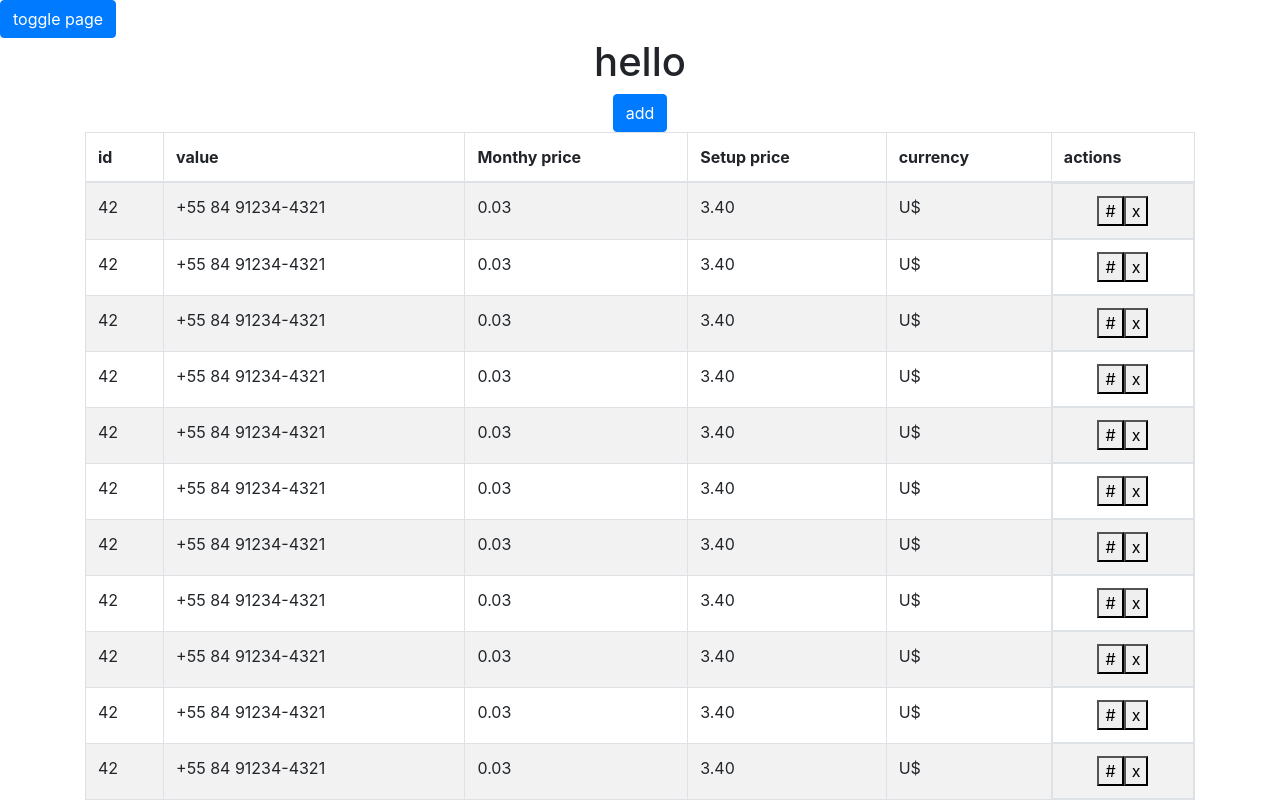
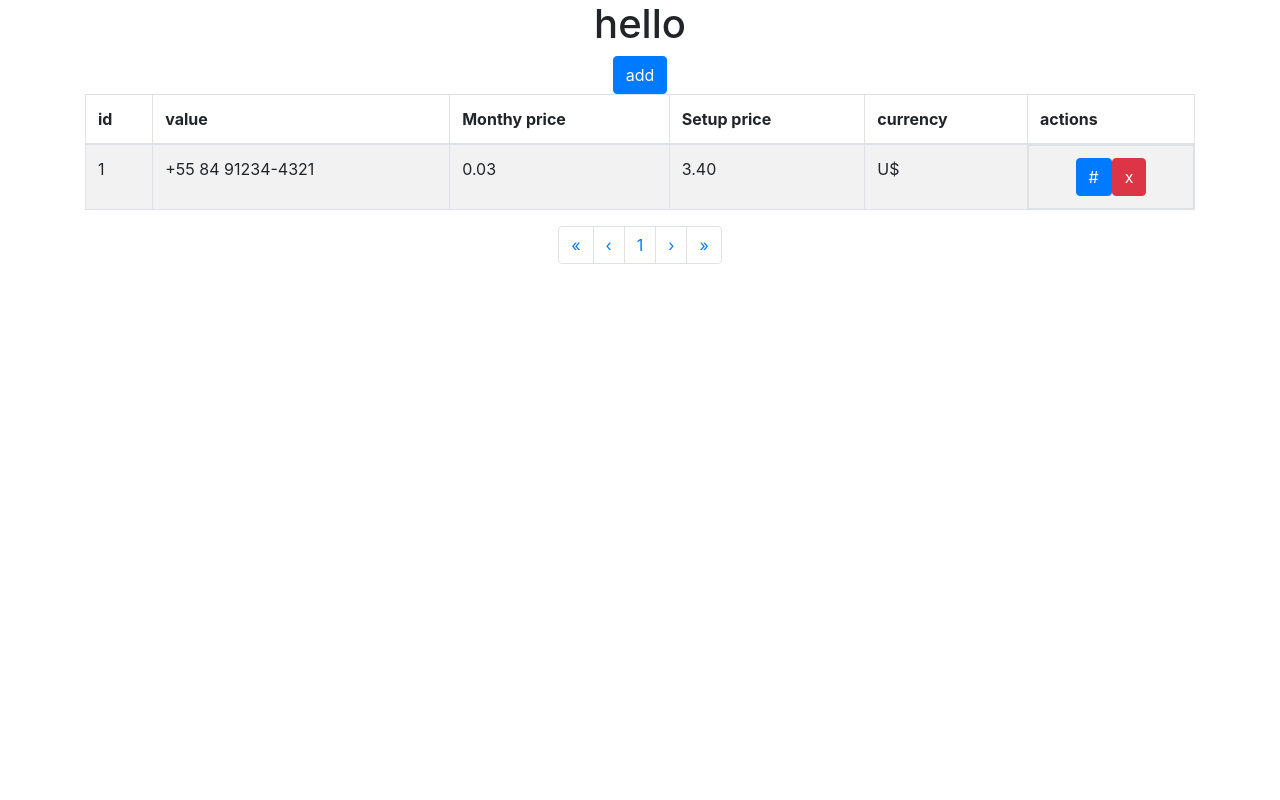
Before and after one commit to izass/client-CRUD-redux, a React (Create React App) app: page / in a window 1280 px wide. Shown: the top 800 px of the page. Built offline with nearby package versions, Linux system fonts and the light colour scheme.

Commit message:
Refactor code to use Router Dom navigation and redux

```diff
--- a/src/App.js
+++ b/src/App.js
@@ -1,28 +1,49 @@
-import Reacr, { useState } from 'react'
-import { Button } from 'react-bootstrap';
+import React, { useEffect } from 'react'
+
+import {
+  Switch,
+  Route,
+} from "react-router-dom"
+import { useDispatch } from 'react-redux'
+
 import Landing from './pages/Landing'
 import NewClient from './pages/NewClient'
 
+import { setClients } from './ducks/clientsSlice'
+
+
 function App() {
-  const [currentPage, setCurrentPage] = useState(true)
+  const dispatch = useDispatch()
 
-  function renderCurrentPage() {
-    if (currentPage) {
-      return <Landing />
-    } else {
-      return <NewClient />
+  useEffect(() => {
+    generateSeed(1)
+  }, [dispatch])
+
+  function generateSeed(size) {
+    let seed = []
+    for(let i=0; i<size; i++) {
+      seed.push(
+        {
+          "id": i+1,
+          "value": "+55 84 91234-4321",
+          "monthyPrice": "0.03",
+          "setupPrice": "3.40",
+          "currency": "U$"
+        }
+      )
     }
-  }
-
-  function togglePage() {
-    setCurrentPage(!currentPage)
+    dispatch(setClients(seed))
   }
 
   return (
-    <div>
-      <Button onClick={togglePage}>toggle page</Button>
-      {renderCurrentPage()}
-    </div>
+    <Switch>
+      <Route exact path="/" component={Landing} />
+      <Route exact path="/newclient" component={NewClient} />
+      <Route exact path="/client/:id" component={NewClient} />
+      <Route path="*">
+        <h1>404</h1>
+      </Route>
+    </Switch>
   );
 }
 
--- a/src/pages/Landing/index.js
+++ b/src/pages/Landing/index.js
@@ -1,11 +1,88 @@
-import React from 'react'
-import {Button, Container, Table } from 'react-bootstrap'
+import React, { useEffect, useState } from 'react'
+
+import { useDispatch, useSelector } from 'react-redux'
+import { Link, withRouter } from 'react-router-dom'
+import { Button, Container, Table, Pagination, Modal, Spinner } from 'react-bootstrap'
+
+import { setClients } from '../../ducks/clientsSlice'
+import LoadingPage from '../../components/LoadingPage'
+
 
 function Landing() {
+  const dispatch = useDispatch()
+  const clients = useSelector(state => state.clientsSlice.items)
+
+  const [pagesNumber, setPagesNumber] = useState(1)
+  const [show, setShow] = useState(false);
+  const [selectedCientId, setSelectedClientId] = useState(null)
+  const [loadingAction, setLoadingAction] = useState(false)
+  const [loadingPage, setLoadingPage] = useState(true)
+
+
+  const handleClose = () => setShow(false);
+  const handleShow = () => setShow(true);
+
+  useEffect(() => {
+    setTimeout(() => {
+      setLoadingPage(false)
+    }, 2000)
+  }, [])
+
+
+  useEffect(() => {
+    setPagesNumber(calculatePagesNumber())
+  }, [calculatePagesNumber])
+
+  function calculatePagesNumber() {
+    if (clients.length % 10 === 0) {
+      return clients.length/10
+    }
+    return parseInt((clients.length/10) + 1)
+  }
+
+  function deleteClient() {
+    setLoadingAction(true)
+    setTimeout(() => {
+      let list = clients.filter(client => client.id !== selectedCientId)
+
+      dispatch(setClients(list))
+
+      setLoadingAction(false)
+      handleClose()
+    }, 2000)
+  }
+
+  function renderPagination() {
+    let pagination = []
+    for (let i=0; i < pagesNumber; i++) {
+      pagination.push(
+        <Pagination.Item key={i}>{i+1}</Pagination.Item>
+      )
+    }
+
+    if (pagination.length > 5) {
+      let longPagination = [
+        pagination[0],
+        pagination[1],
+        <Pagination.Ellipsis />,
+        pagination[pagesNumber-2],
+        pagination[pagesNumber-1]
+      ]
+
+      return longPagination
+    }
+
+    return pagination
+  }
+
+  if (loadingPage) {
+    return <LoadingPage />
+  }
+
   return (
     <Container className="d-flex flex-column align-items-center">
       <h1>hello</h1>
-      <Button>add</Button>
+      <Button as={Link} to="/newclient">add</Button>
       <Table striped bordered hover>
         <thead>
           <tr>
@@ -19,7 +96,7 @@ function Landing() {
         </thead>
 
         <tbody>
-          {clientsList.map((client, index) =>
+          {clients.map((client, index) =>
             <tr key={index}>
               <td>{client.id}</td>
               <td>{client.value}</td>
@@ -27,165 +104,45 @@ function Landing() {
               <td>{client.setupPrice}</td>
               <td>{client.currency}</td>
               <td className="d-flex justify-content-center">
-                <button>#</button>
-                <button>x</button>
+                <Button as={Link} to ={`/client/${client.id}`}>#</Button>
+                <Button variant="danger" onClick={() => {
+                  setSelectedClientId(client.id)
+                  handleShow()
+                }}>x</Button>
               </td>
             </tr>
           )}
         </tbody>
       </Table>
+
+      <Modal show={show} onHide={loadingAction ? null : handleClose}>
+        <Modal.Header closeButton>
+          <Modal.Title>WARNING</Modal.Title>
+        </Modal.Header>
+        <Modal.Body>Are you sure you want to delete the client from id {selectedCientId}?</Modal.Body>
+        <Modal.Footer>
+          <Button variant="secondary" onClick={handleClose} disabled={loadingAction}>
+            cancel
+          </Button>
+          <Button variant="danger" onClick={deleteClient} disabled={loadingAction}>
+            Delete
+            {loadingAction &&
+              <Spinner animation="grow" size="sm"/>
+            }
+          </Button>
+        </Modal.Footer>
+      </Modal>
+
+      <Pagination>
+        <Pagination.First />
+        <Pagination.Prev />
+        {renderPagination()}
+        <Pagination.Next />
+        <Pagination.Last />
+      </Pagination>
+
     </Container>
   )
 }
 
-const clientsList = [
-  {
-    "id": 42,
-    "value": "+55 84 91234-4321",
-    "monthyPrice": "0.03",
-    "setupPrice": "3.40",
-    "currency": "U$"
-  },
-  {
-    "id": 42,
-    "value": "+55 84 91234-4321",
-    "monthyPrice": "0.03",
-    "setupPrice": "3.40",
-    "currency": "U$"
-  },
-  {
-    "id": 42,
-    "value": "+55 84 91234-4321",
-    "monthyPrice": "0.03",
-    "setupPrice": "3.40",
-    "currency": "U$"
-  },
-  {
-    "id": 42,
-    "value": "+55 84 91234-4321",
-    "monthyPrice": "0.03",
-    "setupPrice": "3.40",
-    "currency": "U$"
-  },
-  {
-    "id": 42,
-    "value": "+55 84 91234-4321",
-    "monthyPrice": "0.03",
-    "setupPrice": "3.40",
-    "currency": "U$"
-  },
-  {
-    "id": 42,
-    "value": "+55 84 91234-4321",
-    "monthyPrice": "0.03",
-    "setupPrice": "3.40",
-    "currency": "U$"
-  },
-  {
-    "id": 42,
-    "value": "+55 84 91234-4321",
-    "monthyPrice": "0.03",
-    "setupPrice": "3.40",
-    "currency": "U$"
-  },
-  {
-    "id": 42,
-    "value": "+55 84 91234-4321",
-    "monthyPrice": "0.03",
-    "setupPrice": "3.40",
-    "currency": "U$"
-  },
-  {
-    "id": 42,
-    "value": "+55 84 91234-4321",
-    "monthyPrice": "0.03",
-    "setupPrice": "3.40",
-    "currency": "U$"
-  },
-  {
-    "id": 42,
-    "value": "+55 84 91234-4321",
-    "monthyPrice": "0.03",
-    "setupPrice": "3.40",
-    "currency": "U$"
-  },
-  {
-    "id": 42,
-    "value": "+55 84 91234-4321",
-    "monthyPrice": "0.03",
-    "setupPrice": "3.40",
-    "currency": "U$"
-  },
-  {
-    "id": 42,
-    "value": "+55 84 91234-4321",
-    "monthyPrice": "0.03",
-    "setupPrice": "3.40",
-    "currency": "U$"
-  },
-  {
-    "id": 42,
-    "value": "+55 84 91234-4321",
-    "monthyPrice": "0.03",
-    "setupPrice": "3.40",
-    "currency": "U$"
-  },
-  {
-    "id": 42,
-    "value": "+55 84 91234-4321",
-    "monthyPrice": "0.03",
-    "setupPrice": "3.40",
-    "currency": "U$"
-  },
-  {
-    "id": 42,
-    "value": "+55 84 91234-4321",
-    "monthyPrice": "0.03",
-    "setupPrice": "3.40",
-    "currency": "U$"
-  },
-  {
-    "id": 42,
-    "value": "+55 84 91234-4321",
-    "monthyPrice": "0.03",
-    "setupPrice": "3.40",
-    "currency": "U$"
-  },
-  {
-    "id": 42,
-    "value": "+55 84 91234-4321",
-    "monthyPrice": "0.03",
-    "setupPrice": "3.40",
-    "currency": "U$"
-  },
-  {
-    "id": 42,
-    "value": "+55 84 91234-4321",
-    "monthyPrice": "0.03",
-    "setupPrice": "3.40",
-    "currency": "U$"
-  },
-  {
-    "id": 42,
-    "value": "+55 84 91234-4321",
-    "monthyPrice": "0.03",
-    "setupPrice": "3.40",
-    "currency": "U$"
-  },
-  {
-    "id": 42,
-    "value": "+55 84 91234-4321",
-    "monthyPrice": "0.03",
-    "setupPrice": "3.40",
-    "currency": "U$"
-  },
-  {
-    "id": 42,
-    "value": "+55 84 91234-4321",
-    "monthyPrice": "0.03",
-    "setupPrice": "3.40",
-    "currency": "U$"
-  }
-]
-
-export default Landing
+export default withRouter(Landing)
--- a/src/pages/NewClient/index.js
+++ b/src/pages/NewClient/index.js
@@ -1,54 +1,120 @@
-import React from 'react'
+import React, { useEffect, useState } from 'react'
 
-import { Button, Container, Form } from 'react-bootstrap'
+import { useDispatch, useSelector } from 'react-redux'
+import { Button, Container, Form, Spinner } from 'react-bootstrap'
 import { useFormik } from 'formik'
+import MaskedInput from 'react-text-mask'
 
-function NewClient() {
-  const formik = useFormik({
+import LoadingPage from '../../components/LoadingPage'
+import validationSchema from '../../validations/newClientValidation'
+import { setClients, setCount } from '../../ducks/clientsSlice'
+import { withRouter } from 'react-router-dom'
+
+
+function NewClient(props) {
+  const dispatch = useDispatch()
+  const clients = useSelector(state => state.clientsSlice.items)
+  const count = useSelector(state => state.clientsSlice.count)
+
+  const [loadingPage, setLoadingPage] = useState(true)
+  const [currentClient, setCurrentClient] = useState(null)
+
+
+  useEffect(() => {
+    setTimeout(() => {
+      if (props.match.params.id) {
+        const found = clients.find(client => client.id == props.match.params.id)
+        setCurrentClient(found)
+      }
+
+      setLoadingPage(false)
+    }, 2000)
+  }, [])
+
+  const {
+    handleBlur,
+    handleChange,
+    handleSubmit,
+    errors,
+    touched,
+    values,
+    isSubmitting,
+    setSubmitting
+  } = useFormik({
+    enableReinitialize: true,
     initialValues: {
-      value: '',
-      monthyPrice: '',
-      setupPrie: '',
-      currency: ''
+      value: currentClient ? currentClient.value : '',
+      monthyPrice: currentClient ? currentClient.monthyPrice : '',
+      setupPrice: currentClient ? currentClient.setupPrice : '',
+      currency: currentClient ? currentClient.currency : ''
     },
+    validationSchema,
     onSubmit: values => {
-      alert(JSON.stringify(values, null, 2));
+
+
+      setTimeout(() => {
+        const newClient = {
+          id: count+1,
+          ...values
+        }
+        dispatch(setClients([...clients, newClient]))
+        dispatch(setCount(count + 1))
+        setSubmitting(false)
+        props.history.push("/")
+      }, 2000)
     },
   });
+
+  if (loadingPage) {
+    return <LoadingPage />
+  }
+
+  console.log(currentClient)
 
   return (
     <Container className="d-flex flex-column">
       <h1 className="align-self-center">New Client</h1>
-      <Form onSubmit={formik.handleSubmit}>
+      <Form onSubmit={handleSubmit}>
 
         <Form.Group>
           <Form.Label>value</Form.Label>
           <Form.Control
+            as={MaskedInput}
+            mask={['+', /\d/, /\d/, ' ', /\d/, /\d/, ' ', /\d/, /\d/, /\d/, /\d/, /\d/, '-', /\d/, /\d/, /\d/, /\d/]}
             name="value"
             type="text"
-            onChange={formik.handleChange}
-            value={formik.values.value}
+            onChange={handleChange}
+            onBlur={handleBlur}
+            value={values.value}
+            isInvalid={touched.value && errors.value}
           />
+          <Form.Control.Feedback type="invalid">{errors.value}</Form.Control.Feedback>
         </Form.Group>
 
         <Form.Group>
           <Form.Label>Monthy price</Form.Label>
           <Form.Control
             name="monthyPrice"
-            type="text"
-            onChange={formik.handleChange}
-            value={formik.values.monthyPrice}
+            type="number"
+            onChange={handleChange}
+            onBlur={handleBlur}
+            value={values.monthyPrice}
+            isInvalid={touched.monthyPrice && errors.monthyPrice}
           />
+          <Form.Control.Feedback type="invalid">{errors.monthyPrice}</Form.Control.Feedback>
         </Form.Group>
 
         <Form.Group>
           <Form.Label>Setup Price</Form.Label>
           <Form.Control
             name="setupPrice"
-            type="text"
-            onChange={formik.handleChange}
-            value={formik.values.setupPrice}
+            type="number"
+            onChange={handleChange}
+            onBlur={handleBlur}
+            value={values.setupPrice}
+            isInvalid={touched.setupPrice && errors.setupPrice}
           />
+          <Form.Control.Feedback type="invalid">{errors.setupPrice}</Form.Control.Feedback>
         </Form.Group>
 
         <Form.Group>
@@ -56,15 +122,23 @@ function NewClient() {
           <Form.Control
             name="currency"
             type="text"
-            onChange={formik.handleChange}
-            value={formik.values.currency}
+            onChange={handleChange}
+            onBlur={handleBlur}
+            value={values.currency}
+            isInvalid={touched.currency && errors.currency}
           />
+          <Form.Control.Feedback type="invalid">{errors.currency}</Form.Control.Feedback>
         </Form.Group>
 
-        <Button type="submit" className="float-right">add</Button>
+        <Button type="submit" className="float-right" disabled={isSubmitting}>
+          add
+          {isSubmitting &&
+            <Spinner animation="grow" size="sm"/>
+          }
+        </Button>
       </Form>
     </Container>
   )
 }
 
-export default NewClient
+export default withRouter(NewClient)
```
